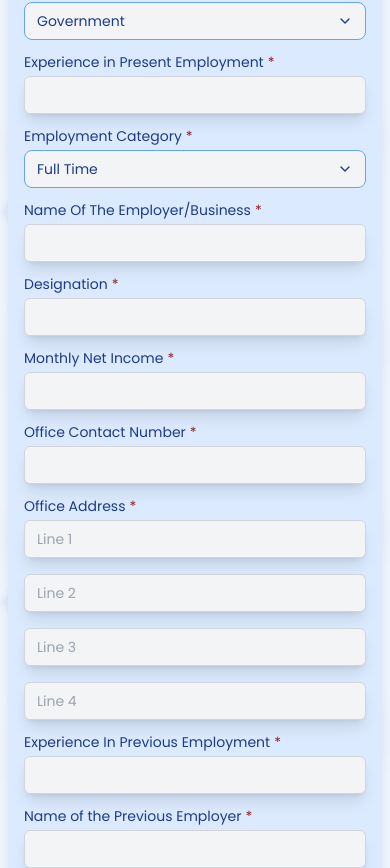
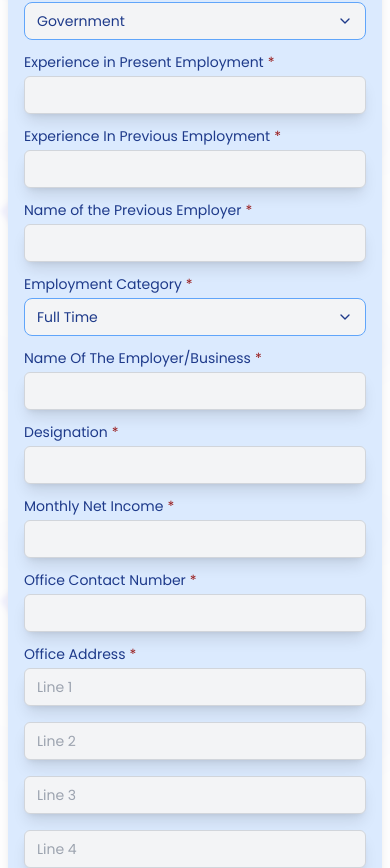
Before and after one commit to nu5rim3/credit-card, a React (Vite) app: page /personal-detail in a window 390 px wide. Shown: the part 1514-2382 px from the top of the page. Built offline with nearby package versions, Linux system fonts and the light colour scheme; what tailwindcss-animated would draw is missing.

Commit message:
updated: conditionally rendering

```diff
--- a/src/components/ListBox.tsx
+++ b/src/components/ListBox.tsx
@@ -38,7 +38,7 @@ const Listbox = forwardRef<HTMLDivElement, HUIListboxProps>(
                         {props?.value}
                         <ChevronDown size={16} />
                     </ListboxButton>
-                    <ListboxOptions anchor="bottom" className={'bg-primary-50 rounded-lg shadow-lg'}>
+                    <ListboxOptions anchor="bottom" className={'w-5/6  sm:w-1/6 bg-primary-50 rounded-lg shadow-lg'}>
                         {options.map((option, index) => (
                             <ListboxOption
                                 key={`id-${label}-${index}`}
--- a/src/pages/DetailForm.tsx
+++ b/src/pages/DetailForm.tsx
@@ -41,7 +41,9 @@ const schema = z.object({
     province: z.string().min(1, 'Province is required'),
     politicallyExposed: z.string().min(1, 'Politically exposed is required'),
     employmentCategory: z.string().min(1, 'Employment Category is required'),
-    expInPresentEmployment: z.string().min(1, 'Experience in Present Employment is required'),
+    expInPresentEmployment: z.string().min(1, 'Experience in Present Employment is required').optional(),
+    experienceInPreviousEmployment: z.string().min(1, 'Experience In Previous Employment is required').optional(),
+    nameOfThePreviousEmployer: z.string().min(1, 'Name Of The Previous Employer is required'),
     occupationType: z.string().min(1, 'Occupation Type is required'),
     nameOfTheEmployer: z.string().min(1, 'Name Of The Employer/Business is required'),
     designation: z.string().min(1, 'Designation is required'),
@@ -51,8 +53,6 @@ const schema = z.object({
     officeAddressLine2: z.string().optional(),
     officeAddressLine3: z.string().optional(),
     officeAddressLine4: z.string().optional(),
-    experienceInPreviousEmployment: z.string().min(1, 'Experience In Previous Employment is required'),
-    nameOfThePreviousEmployer: z.string().min(1, 'Name Of The Previous Employer is required'),
 })
 
 const nationalities: RadioOption[] = [{ label: 'Sri Lankan', value: 'SriLankan' }, { label: 'Other', value: 'Other' }]
@@ -67,8 +67,9 @@ type FormData = z.infer<typeof schema>;
 
 
 const DetailForm = () => {
-    const { control, register, handleSubmit, setValue, getValues, formState: { errors } } = useForm<FormData>({
+    const { control, register, unregister, handleSubmit, setValue, getValues, watch, formState: { errors } } = useForm<FormData>({
         resolver: zodResolver(schema),
+        shouldUnregister: true,
         defaultValues: {
             nationality: "",
             fullName: "",
@@ -115,6 +116,7 @@ const DetailForm = () => {
             // "nameOnCard": "SanjayaKul"
         }
     });
+    const empCategory = watch("employmentCategory");
     const [sameMobile, setSameMobile] = useState<boolean>(false)
     const [sameAddress, setSameAddress] = useState<boolean>(false)
 
@@ -156,9 +158,17 @@ const DetailForm = () => {
         // eslint-disable-next-line react-hooks/exhaustive-deps
     }, [sameMobile, sameAddress])
 
+    useEffect(() => {
+        const { employmentCategory } = getValues()
+        if (employmentCategory === 'Government') {
+            unregister("employmentCategory")
+        }
+        // eslint-disable-next-line react-hooks/exhaustive-deps
+    }, [watch])
+
 
     return (
-        <div className="bg-[url('/img/hero-pattern.svg')] flex justify-center  bg-primary-50 py-5 px-2 sm:px-0 sm:h-screen">
+        <div className="bg-[url('/img/hero-pattern.svg')] flex justify-center py-5 px-2 sm:px-0 sm:h-screen">
             <div className='container flex flex-col justify-center items-center'>
                 <img className="w-32 mb-3 animate-fade-up animate-duration-[1200ms] animate-once" src={logo} />
                 <form onSubmit={handleSubmit(onSubmit)} className="w-full grid grid-cols-1 sm:grid-cols-4 gap-4">
@@ -349,12 +359,29 @@ const DetailForm = () => {
                                 />
                             }
                         />
+                        {empCategory === 'Government' &&
+                            <Input
+                                type={'text'}
+                                label={'Experience in Present Employment'}
+                                required
+                                error={errors.expInPresentEmployment?.message}
+                                {...register('expInPresentEmployment')}
+                            />
+                        }
+
                         <Input
                             type={'text'}
-                            label={'Experience in Present Employment'}
+                            label={'Experience In Previous Employment'}
                             required
-                            error={errors.expInPresentEmployment?.message}
-                            {...register('expInPresentEmployment')}
+                            error={errors.experienceInPreviousEmployment?.message}
+                            {...register('experienceInPreviousEmployment')}
+                        />
+                        <Input
+                            type={'text'}
+                            label={'Name of the Previous Employer'}
+                            required
+                            error={errors.nameOfThePreviousEmployer?.message}
+                            {...register('nameOfThePreviousEmployer')}
                         />
                         <Controller
                             control={control}
@@ -422,20 +449,7 @@ const DetailForm = () => {
                                 placeholder='Line 4'
                             />
                         </>
-                        <Input
-                            type={'text'}
-                            label={'Experience In Previous Employment'}
-                            required
-                            error={errors.experienceInPreviousEmployment?.message}
-                            {...register('experienceInPreviousEmployment')}
-                        />
-                        <Input
-                            type={'text'}
-                            label={'Name of the Previous Employer'}
-                            required
-                            error={errors.nameOfThePreviousEmployer?.message}
-                            {...register('nameOfThePreviousEmployer')}
-                        />
+
                     </div>
                     <div className='bg-primary-100 rounded-lg shadow-lg p-4 animate-fade-up animate-duration-[4000ms] animate-once hover:shadow-xl flex flex-col gap-2'>
                         <p className='font-semibold text-primary-950'>Guarantor Details</p>
```
